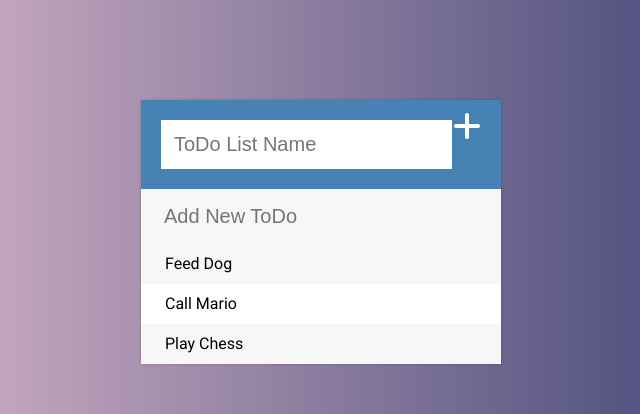
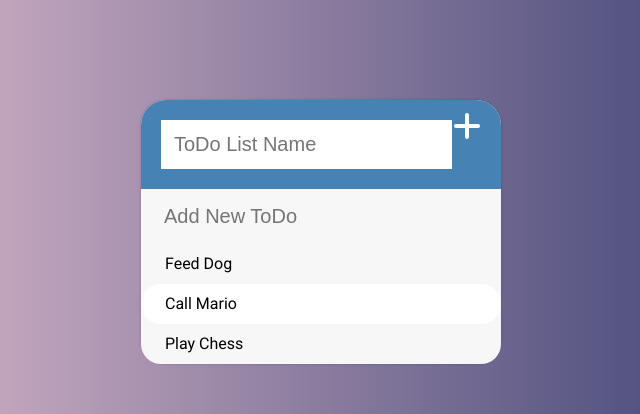
Before and after one commit to MohamedMoussa1/ToDOList, a plain HTML site: page index.html in a window 1280 px wide. Shown: the top 414 px of the page, 319-959 px from the left. Drawn offline with Linux system fonts and the light colour scheme.

Commit message:
Added more styling

```diff
--- a/assets/css/todoList.css
+++ b/assets/css/todoList.css
@@ -13,6 +13,8 @@ h1 {
     padding: 10px 20px;
     text-transform: uppercase;
     font-weight: normal;
+    border-top-right-radius: 25px;
+    border-top-left-radius: 25px;
 }
 
 ul {
@@ -25,6 +27,7 @@ li {
     background: white;
     height: 40px;
     line-height: 40px;
+    border-radius: 25px;
 }
 
 .addTodo {
@@ -62,6 +65,7 @@ li:nth-child(2n){
 }
 
 #container {
+	border-radius: 25px;
     width: 360px;
     margin: 100px auto;
     background: #f7f7f7;
@@ -89,6 +93,7 @@ li:nth-child(2n){
     background: pink;
     opacity: 0;
     transition: 0.2s linear;
+    border-radius: 25px;
 }
 
 li:hover .delete {
```
